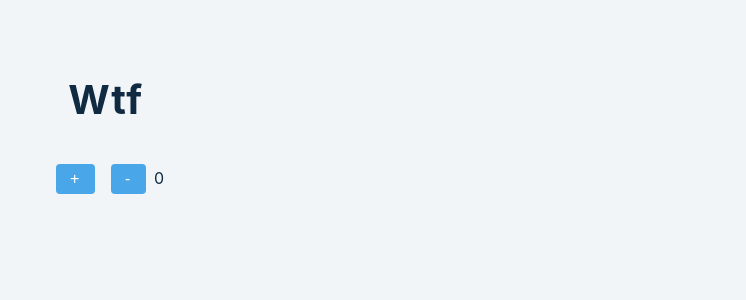
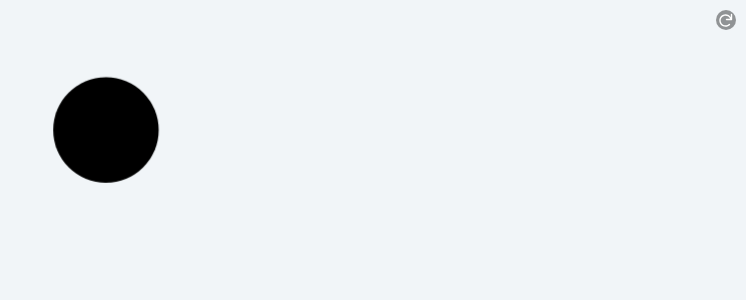
Before and after one commit to alivarastepour/react, a React (Create React App) app: page / in a window 1280 px wide. Shown: the top 300 px of the page, without its empty margins (534-1280 px from the left). Built offline with nearby package versions, Linux system fonts and the light colour scheme.

Commit message:
motion-frame spinner

```diff
--- a/src/App.js
+++ b/src/App.js
@@ -1,5 +1,5 @@
 import React from 'react'
-import Setup from "./tutorial/26-react-with-redux/example-0";
+import Setup from "./tutorial/27-react-with-framer-motion";
 
 function App() {
   return (
--- /dev/null
+++ b/src/tutorial/27-react-with-framer-motion/index.js
@@ -0,0 +1,32 @@
+import * as React from "react";
+import { useState } from "react";
+import { motion } from "framer-motion";
+import { Refresh } from "./refresh";
+
+import "./styles.css";
+
+const Setup = () => {
+  const [count, setCount] = useState(0);
+  return (
+    <>
+      <Refresh onClick={() => setCount(count + 1)} />
+      <div className="example-container">
+        <motion.div
+          animate={{
+            scale: [1, 2, 2, 1, 1],
+            rotate: [0, 0, 270, 270, 0],
+            borderRadius: ["20%", "20%", "50%", "50%", "20%"]
+          }}
+          transition={{
+            duration: 2,
+            ease: "easeInOut",
+            times: [0, 0.2, 0.5, 0.8, 1],
+            repeat: Infinity,
+            repeatDelay: 1
+          }}
+        />
+      </div>
+    </>
+  );
+};
+export default Setup ;
--- /dev/null
+++ b/src/tutorial/27-react-with-framer-motion/refresh.js
@@ -0,0 +1,38 @@
+import * as React from "react";
+import { motion } from "framer-motion";
+
+const button = {
+  rest: { scale: 1 },
+  hover: { scale: 1.1 },
+  pressed: { scale: 0.95 }
+};
+const arrow = {
+  rest: { rotate: 0 },
+  hover: { rotate: 360 }
+};
+
+export const Refresh = ({ onClick }) => {
+  return (
+    <motion.div
+      className="refresh"
+      onClick={onClick}
+      variants={button}
+      initial="rest"
+      whileHover="hover"
+      whileTap="pressed"
+    >
+      <motion.svg
+        width="16"
+        height="16"
+        xmlns="http://www.w3.org/2000/svg"
+        variants={arrow}
+      >
+        <motion.path
+          d="M12.8 5.1541V2.5a.7.7 0 0 1 1.4 0v5a.7.7 0 0 1-.7.7h-5a.7.7 0 0 1 0-1.4h3.573c-.7005-1.8367-2.4886-3.1-4.5308-3.1C4.8665 3.7 2.7 5.85 2.7 8.5s2.1665 4.8 4.8422 4.8c1.3035 0 2.523-.512 3.426-1.4079a.7.7 0 0 1 .986.9938C10.7915 14.0396 9.2186 14.7 7.5422 14.7 4.0957 14.7 1.3 11.9257 1.3 8.5s2.7957-6.2 6.2422-6.2c2.1801 0 4.137 1.1192 5.2578 2.8541z"
+          fill="#fff"
+          fillRule="nonzero"
+        />
+      </motion.svg>
+    </motion.div>
+  );
+};
--- /dev/null
+++ b/src/tutorial/27-react-with-framer-motion/styles.css
@@ -0,0 +1,23 @@
+
+  .example-container div {
+    background: black;
+    border-radius: 30px;
+    width: 100px;
+    height: 100px;
+    margin: auto;
+
+  }
+  .refresh {
+    /* padding: 10px; */
+    position: absolute;
+    background: rgba(0, 0, 0, 0.4);
+    border-radius: 10px;
+    width: 20px;
+    height: 20px;
+    top: 10px;
+    right: 10px;
+    display: flex;
+    justify-content: center;
+    align-items: center;
+    cursor: pointer;
+  }
```
